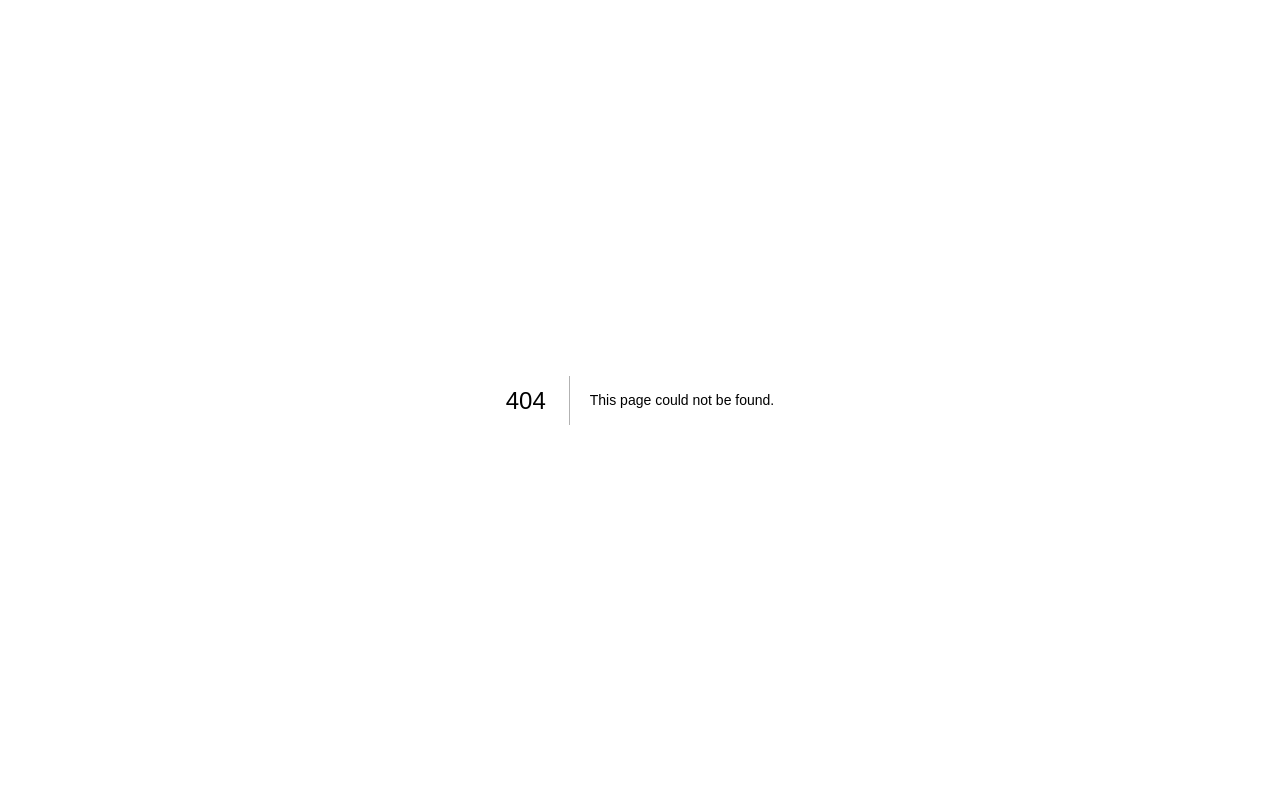
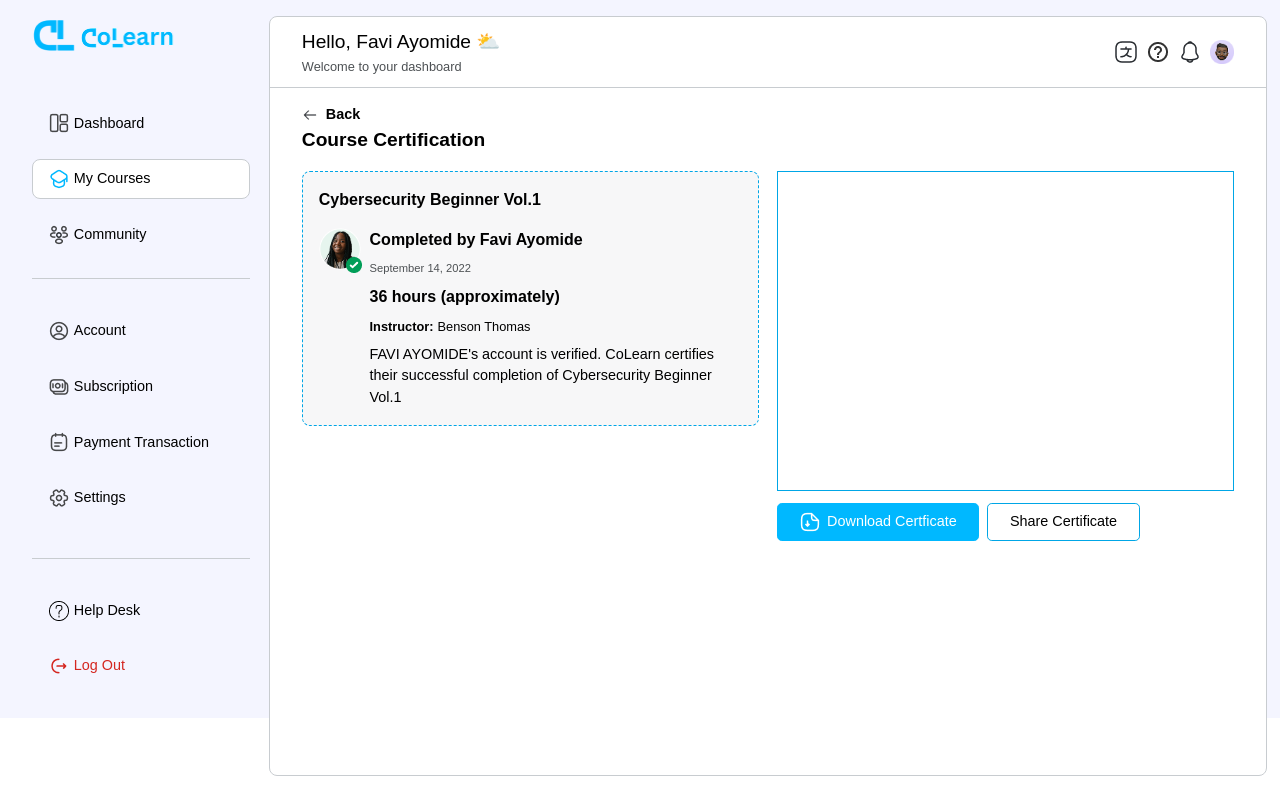
Before and after one commit to TemidayoVictor/colearn, a Next.js app: page /students/courses/certificate in a window 1280 px wide. Before the commit this address had no page. Built offline with nearby package versions, Linux system fonts and the light colour scheme.

Commit message:
student course page

```diff
--- /dev/null
+++ b/app/components/Students/StudentCertificatePageBody.tsx
@@ -0,0 +1,92 @@
+import React from "react";
+import Image from "next/image";
+import Link from "next/link";
+
+const StudentCertificatePageBody = () => {
+    return (
+        <div>
+            <div>
+                <Link href='/students/courses' className="flex items-center gap-2 cursor-pointer">
+                    <div>
+                        <Image
+                            aria-hidden
+                            src="/assets/images/left-arrow.png"
+                            alt="Colearn Logo"
+                            width={16}
+                            height={16}
+                            className="object-contain"
+                        />
+                    </div>
+                    <p className="text-[.9rem] font-semibold">Back</p>
+                </Link>
+                <div>
+                    <h2 className="title-3">Course Certification</h2>
+                </div>
+            </div>
+
+            <div className="student-certificate-body spacing-inter">
+                <div className="left">
+                    <div>
+                        <p className="font-semibold mb-4">Cybersecurity Beginner Vol.1</p>
+                        <div className="cerificate-content">
+                            <div className="left-2">
+                                <div className="relative">
+                                    <Image
+                                        aria-hidden
+                                        src="/assets/images/avatars-2.png"
+                                        alt="Colearn Logo"
+                                        width={48}
+                                        height={48}
+                                        className="object-contain rounded-[50%]"
+                                    />
+                                    <Image
+                                        aria-hidden
+                                        src="/assets/images/success-check.png"
+                                        alt="Colearn Logo"
+                                        width={16}
+                                        height={16}
+                                        className="object-contain ab-img left-[65%] top-[70%]"
+                                    />
+                                </div>
+                            </div>
+                            <div className="right-2">
+                                <p className="font-semibold">Completed by Favi Ayomide</p>
+                                <p className="color-grey-text text-[.7rem]">September 14, 2022</p>
+                                <p className="font-semibold">36 hours (approximately)</p>
+                                <p className="text-[.8rem]"><span className="font-semibold mr-1">Instructor:</span>Benson Thomas</p>
+                                <p className="text-[.9rem]">FAVI AYOMIDE's account is verified. CoLearn certifies their successful completion of Cybersecurity Beginner Vol.1</p>
+                            </div>
+                        </div>
+                    </div>
+                </div>
+
+                <div className="right">
+                    <div className="certificate-box">
+
+                    </div>
+                    <div className="res-flex gap-2 mt-3">
+                        <button className="bt-btn btn btn-primary-fill ">
+                            <span>
+                                <Image
+                                    aria-hidden
+                                    src="/assets/images/download-2.png"
+                                    alt="Colearn Logo"
+                                    width={20}
+                                    height={20}
+                                    className="object-contain"
+                                />
+                            </span>
+                            <span>Download Certficate</span>
+                        </button>
+
+                        <button className="bt-btn btn normal">
+                            <span>Share Certificate</span>
+                        </button>
+                    </div>
+                </div>
+            </div>
+        </div>
+    )
+}
+
+export default StudentCertificatePageBody
--- a/app/components/Students/StudentCoursePageBox.tsx
+++ b/app/components/Students/StudentCoursePageBox.tsx
@@ -56,7 +56,7 @@
                             {
                                 courseType == "completed" &&
                                 <div className="cert desktop">
-                                    <Link href="/" className="underline color-normal text-[.9rem]" >View Certificate</Link>
+                                    <Link href="/students/courses/certificate" className="underline color-normal text-[.9rem]" >View Certificate</Link>
                                 </div>
                             }
                         </div>
@@ -162,7 +162,7 @@
                                 </Link>
                                 {
                                     courseType == "completed" &&
-                                    <Link href='/' className="mt-3 bt-btn btn btn-primary-fill">
+                                    <Link href='/students/courses/certificate' className="mt-3 bt-btn btn btn-primary-fill">
                                         <span>View Certificate</span>
                                     </Link>
                                 }
--- a/app/components/Students/StudentSidebarContent.tsx
+++ b/app/components/Students/StudentSidebarContent.tsx
@@ -35,9 +35,9 @@
                         <p className="text-[.9rem]">Dashboard</p>
                     </Link>
 
-                    <Link href='/students/courses' className={`sidebar-link ${pathname == '/students/courses' || pathname.startsWith('/students/view-course')  ? 'active' : ''}`}>
+                    <Link href='/students/courses' className={`sidebar-link ${pathname.startsWith('/students/courses') || pathname.startsWith('/students/view-course')  ? 'active' : ''}`}>
                         {
-                            pathname == '/students/courses' || pathname.startsWith('/students/view-course')  ? (
+                            pathname.startsWith('/students/courses') || pathname.startsWith('/students/view-course')  ? (
 
                                 <Image
                                     aria-hidden
--- a/app/globals.css
+++ b/app/globals.css
@@ -2624,6 +2624,46 @@
   width: 73%;
 }
 
+.student-certificate-body {
+  display: flex;
+  align-items: start;
+  justify-content: space-between;
+}
+
+.student-certificate-body .left, .student-certificate-body .right {
+  width: 49%;
+}
+
+.student-certificate-body .left {
+  background-color: var(--grey);
+  padding: 1em;
+  border: 1px dashed var(--color-primary-normal);
+  border-radius: .5em;
+}
+
+.student-certificate-body .certificate-box {
+  height: 20rem;
+  border: 1px solid var(--color-primary-normal);
+}
+
+.cerificate-content {
+  display: flex;
+  align-items: start;
+  justify-content: space-between;
+  position: relative;
+}
+
+.cerificate-content .left-2 {
+  width: 10%;
+}
+
+.cerificate-content .right-2 {
+  width: 88%;
+  display: flex;
+  flex-direction: column;
+  gap: .5em;
+}
+
 .resource section {
   margin-top: 1.5em;
 }
@@ -2711,6 +2751,7 @@
 .lecture-video {
   margin-top: 1em;
 }
+
 
 /* Footer */
 .footer-2 {
@@ -3699,6 +3740,23 @@
     max-width: 100%;
   }
 
+  .student-certificate-body {
+    flex-direction: column;
+    gap: 1em
+  }
+
+  .student-certificate-body .left, .student-certificate-body .right {
+    width: 100%;
+  }
+
+  .cerificate-content .left-2 {
+    width: 16%;
+  }
+
+  .cerificate-content .right-2 {
+    width: 83%;
+  }
+
   .footer-2, .footer-right {
     flex-direction: column;
     gap: 1em;
--- /dev/null
+++ b/app/students/courses/certificate/page.tsx
@@ -0,0 +1,17 @@
+import React from "react";
+import UserLayout from "@/app/components/UserLayout";
+import StudentCertificatePageBody from "@/app/components/Students/StudentCertificatePageBody";
+
+const CertificatePage = () => {
+    return (
+        <div>
+            <UserLayout userType="student">
+                <div className="container-3">
+                    <StudentCertificatePageBody />
+                </div>
+            </UserLayout>
+        </div>
+    )
+}
+
+export default CertificatePage
```
Also changed, not shown: public/assets/images/logo-3.png (added), public/assets/images/success-check.png (added).
